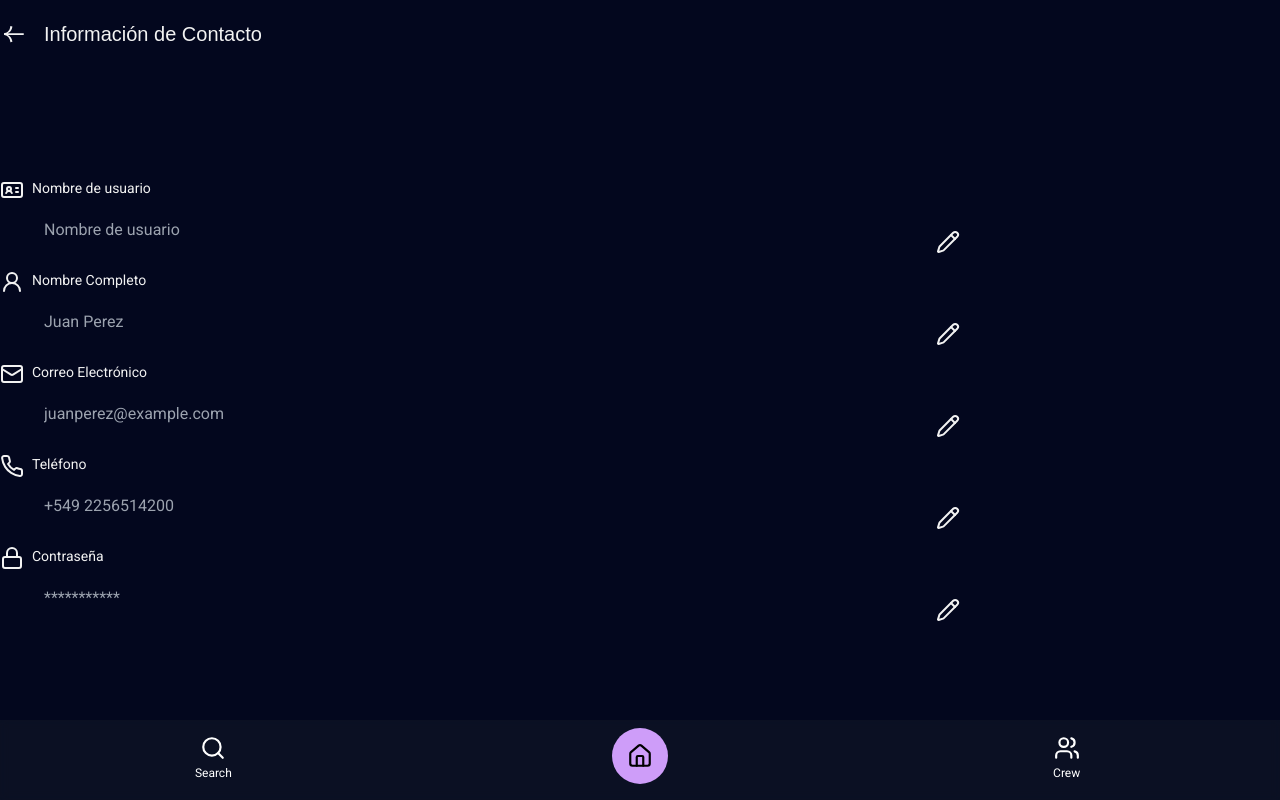
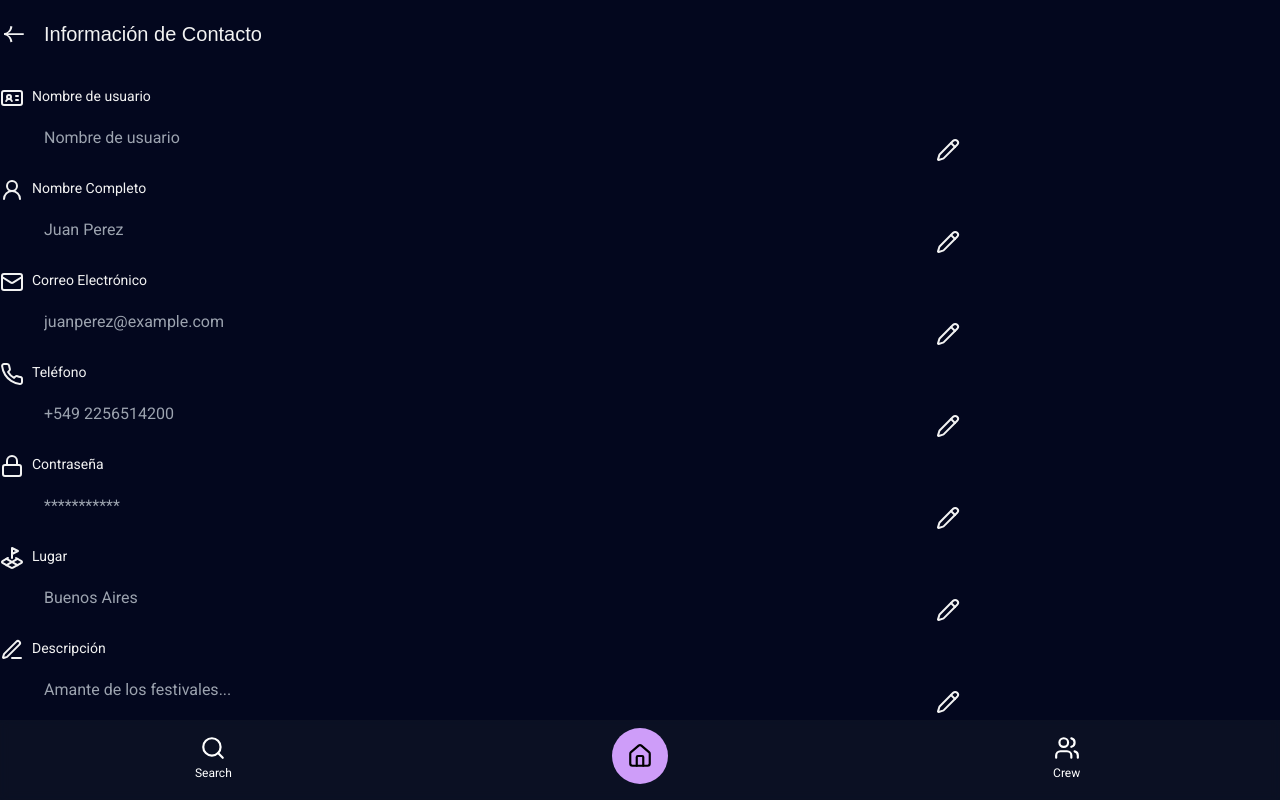
Before and after one commit to igrowker/i004-crewland-front, a Next.js app: page /profile/information in a window 1280 px wide. Built offline with nearby package versions, Linux system fonts and the light colour scheme; a web font is replaced by a local one.

Commit message:
fix links and add labels in information page

```diff
--- a/src/app/profile/information/page.tsx
+++ b/src/app/profile/information/page.tsx
@@ -1,61 +1,80 @@
-import Container from "@/components/elements/Container/Container";
-import NavTitle from "@/components/elements/headers/NavTitle";
-import { IdCard, UserRound, Mail, Phone, Lock, Pencil } from "lucide-react";
+import Container from '@/components/elements/Container/Container'
+import NavTitle from '@/components/elements/headers/NavTitle'
+import {
+  IdCard,
+  UserRound,
+  Mail,
+  Phone,
+  Lock,
+  Pencil,
+  LandPlot,
+  PenLine
+} from 'lucide-react'
 
 export default function information() {
   const data = [
     {
-      icon: <IdCard className="size-6" />,
-      label: "Nombre de usuario",
-      placeholder: "Nombre de usuario",
+      icon: <IdCard className='size-6' />,
+      label: 'Nombre de usuario',
+      placeholder: 'Nombre de usuario'
     },
     {
-      icon: <UserRound className="size-6" />,
-      label: "Nombre Completo",
-      placeholder: "Juan Perez",
+      icon: <UserRound className='size-6' />,
+      label: 'Nombre Completo',
+      placeholder: 'Juan Perez'
     },
     {
-      icon: <Mail className="size-6" />,
-      label: "Correo Electrónico",
-      placeholder: "juanperez@example.com",
+      icon: <Mail className='size-6' />,
+      label: 'Correo Electrónico',
+      placeholder: 'juanperez@example.com'
     },
     {
-      icon: <Phone className="size-6" />,
-      label: "Teléfono",
-      placeholder: "+549 2256514200",
+      icon: <Phone className='size-6' />,
+      label: 'Teléfono',
+      placeholder: '+549 2256514200'
     },
     {
-      icon: <Lock className="size-6" />,
-      label: "Contraseña",
-      placeholder: "***********",
+      icon: <Lock className='size-6' />,
+      label: 'Contraseña',
+      placeholder: '***********'
     },
-  ];
+    {
+      icon: <LandPlot className='size-6' />,
+      label: 'Lugar',
+      placeholder: 'Buenos Aires'
+    },
+    {
+      icon: <PenLine className='size-6' />,
+      label: 'Descripción',
+      placeholder: 'Amante de los festivales...'
+    }
+  ]
 
   return (
-    <Container className="flex flex-col w-full">
+    <Container className='flex flex-col w-full'>
       <NavTitle
-        link="profile"
-        title="Información de Contacto"
-        className="absolute top-5 left-1 bg-background"
+        link='profile'
+        title='Información de Contacto'
+        className='absolute top-5 left-1 bg-background'
       />
-      <div className="flex flex-col gap-4 w-full px-5 sm:w-3/4 sm:px-0">
+      <div className='flex flex-col gap-4 w-full px-5 sm:w-3/4 sm:px-0'>
         {data.map((item, index) => (
-          <div key={index} className="flex gap-2 nth-2:items-end">
+          <div key={index} className='flex gap-2 nth-2:items-end'>
             {item.icon}
-            <div className="flex flex-col gap-2 flex-1">
-              <label className="text-sm text-customWhite">{item.label}</label>
+            <div className='flex flex-col gap-2 flex-1'>
+              <label className='text-sm text-customWhite'>{item.label}</label>
               <input
-                type="text"
+                type='text'
                 placeholder={item.placeholder}
-                className="p-3 outline-none focus:border-b focus:border-b-primary w-full bg-transparent"
+                className='p-3 outline-none focus:border-b focus:border-b-primary w-full bg-transparent'
               />
             </div>
-            <div className="flex items-end">
-              <Pencil className="size-6" />
+            <div className='flex items-end'>
+              <Pencil className='size-6' />
             </div>
           </div>
         ))}
       </div>
     </Container>
-  );
+  )
 }
--- a/src/components/Page/ProfilePage.tsx
+++ b/src/components/Page/ProfilePage.tsx
@@ -95,7 +95,7 @@ export default function ProfilePage({ token, userId }: ProfilePageProps) {
             text='Información de Contacto'
             icon={<User className='w-5 h-5' />}
             className='w-full h-16 text-start'
-            onClick={() => router.push('/informacion-contacto')}
+            onClick={() => router.push('/profile/information')}
           />
           <Button
             variant='primary'
@@ -116,7 +116,7 @@ export default function ProfilePage({ token, userId }: ProfilePageProps) {
             text='Configuración de la cuenta'
             icon={<Settings className='w-5 h-5' />}
             className='w-full h-16 text-start'
-            onClick={() => router.push('/configuracion-cuenta')}
+            onClick={() => router.push('/profile/config')}
           />
         </div>
       </Container>
--- a/src/components/elements/Profile/CompletedProfile.tsx
+++ b/src/components/elements/Profile/CompletedProfile.tsx
@@ -78,7 +78,7 @@ export default function CompletedProfile({
     return <p>Cargando perfil...</p>
   }
 
-  const birthDate = new Date(userProfile.age)
+  const birthDate = new Date(userProfile.age + 'T00:00:00')
   const currentDate = new Date()
   const age = currentDate.getFullYear() - birthDate.getFullYear()
   const monthDifference = currentDate.getMonth() - birthDate.getMonth()
```
